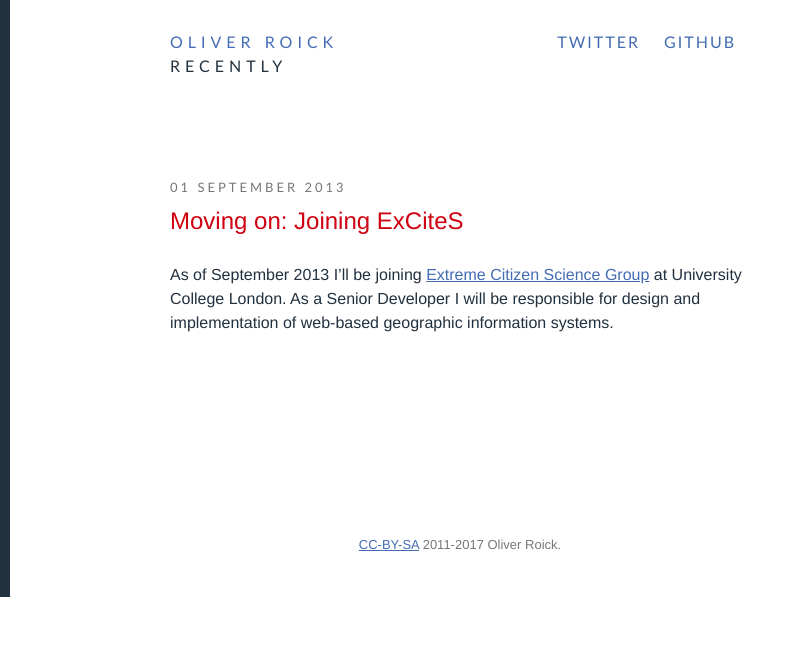
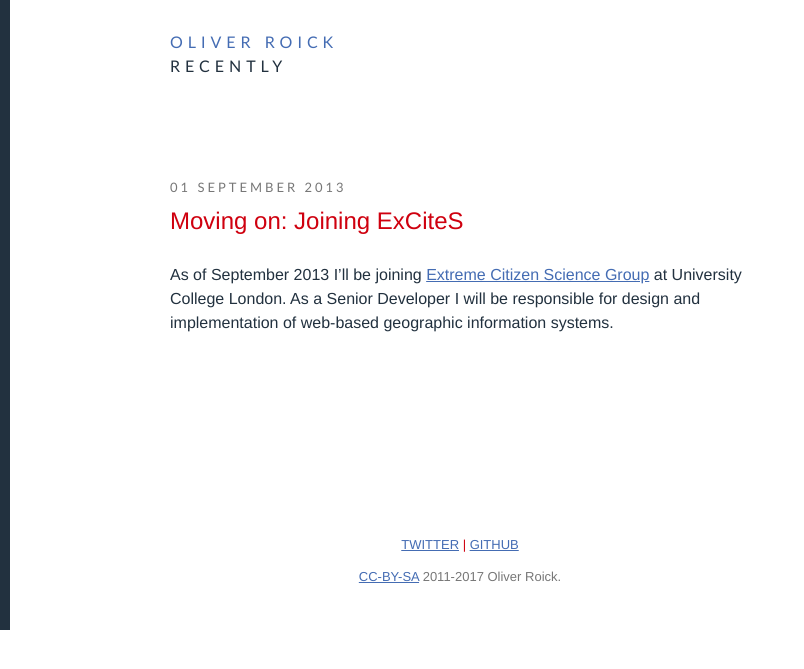
Before and after one commit to oliverroick/oliverroick.net, a Jekyll site: the page built from _posts/2013-09-01-moving-on-joining-excites.md, in a window 1280 px wide. Shown: the top 669 px of the page, without its empty margins (0-804 px from the left). Built offline with Jekyll 4.4.1, drawn with Linux system fonts in a browser that asks for light colours; comment, search, counter and statistics services are not loaded.

Commit message:
Move social links to footer

```diff
--- a/_layouts/blog.html
+++ b/_layouts/blog.html
@@ -4,9 +4,6 @@ title: page.title
 ---
 	<header>
         <a href="/">Oliver Roick</a>
-
-        <a class="social" href="https://twitter.com/oliverroick">Twitter</a>
-        <a class="social" href="https://github.com/oliverroick">Github</a>
 
         {% if page.category == 'code' %}
         <span>Code</span>
--- a/_layouts/default.html
+++ b/_layouts/default.html
@@ -11,6 +11,12 @@
     {{ content }}
 
     <footer>
+        {% if page.body_id != "home" %}
+        <p class="social" >
+            <a href="https://twitter.com/oliverroick">Twitter</a> |
+            <a href="https://github.com/oliverroick">Github</a>
+        </p>
+        {% endif %}
         <p><a rel="license" href="http://creativecommons.org/licenses/by-sa/3.0/">CC-BY-SA</a> 2011-2017 Oliver Roick.</p>
     </footer>
 
--- a/css/roick.css
+++ b/css/roick.css
@@ -73,6 +73,14 @@ footer {
     text-align: center;
     clear: both;
 }
+
+    footer p.social {
+        color: #cf000f;
+    }
+
+    footer p.social a {
+        text-transform: uppercase;
+    }
 
 /* ELEMENTS */
 
```
